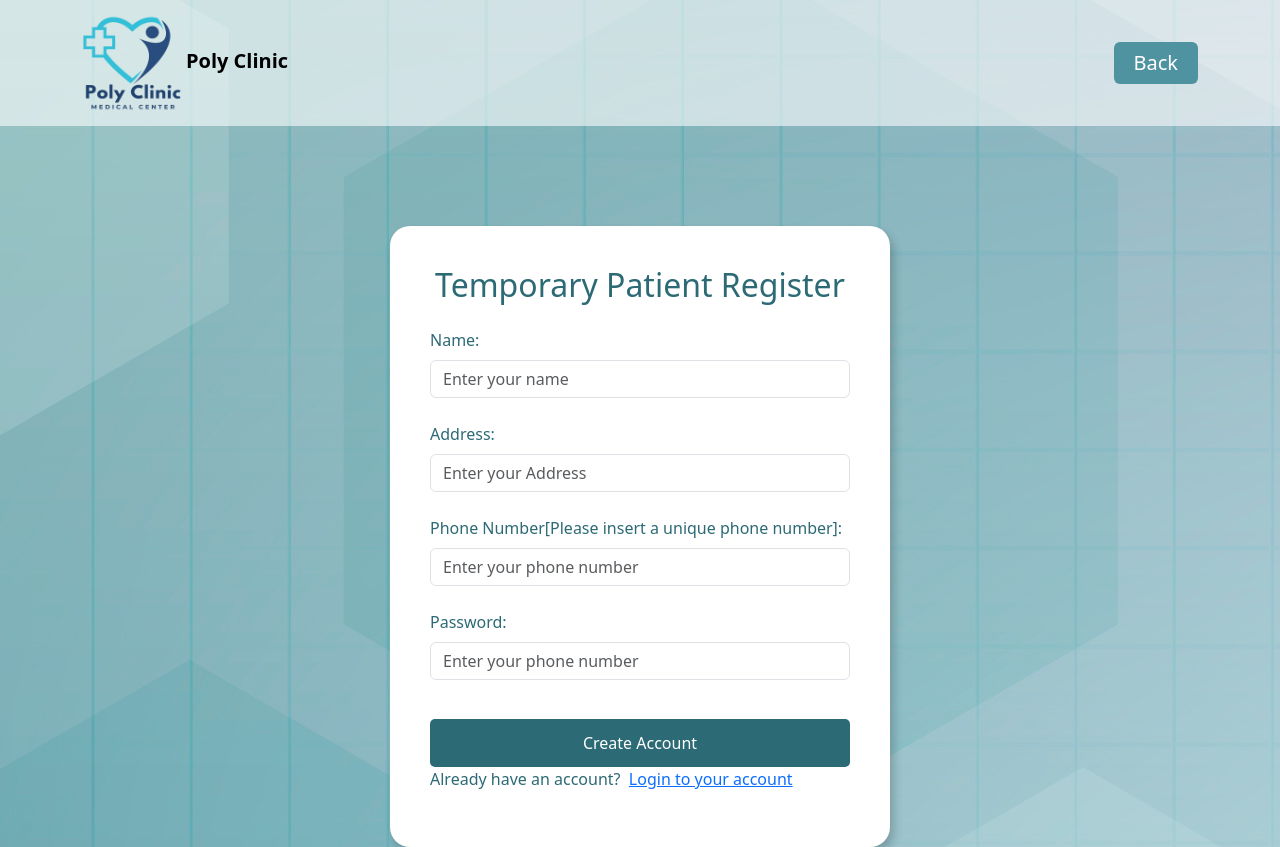
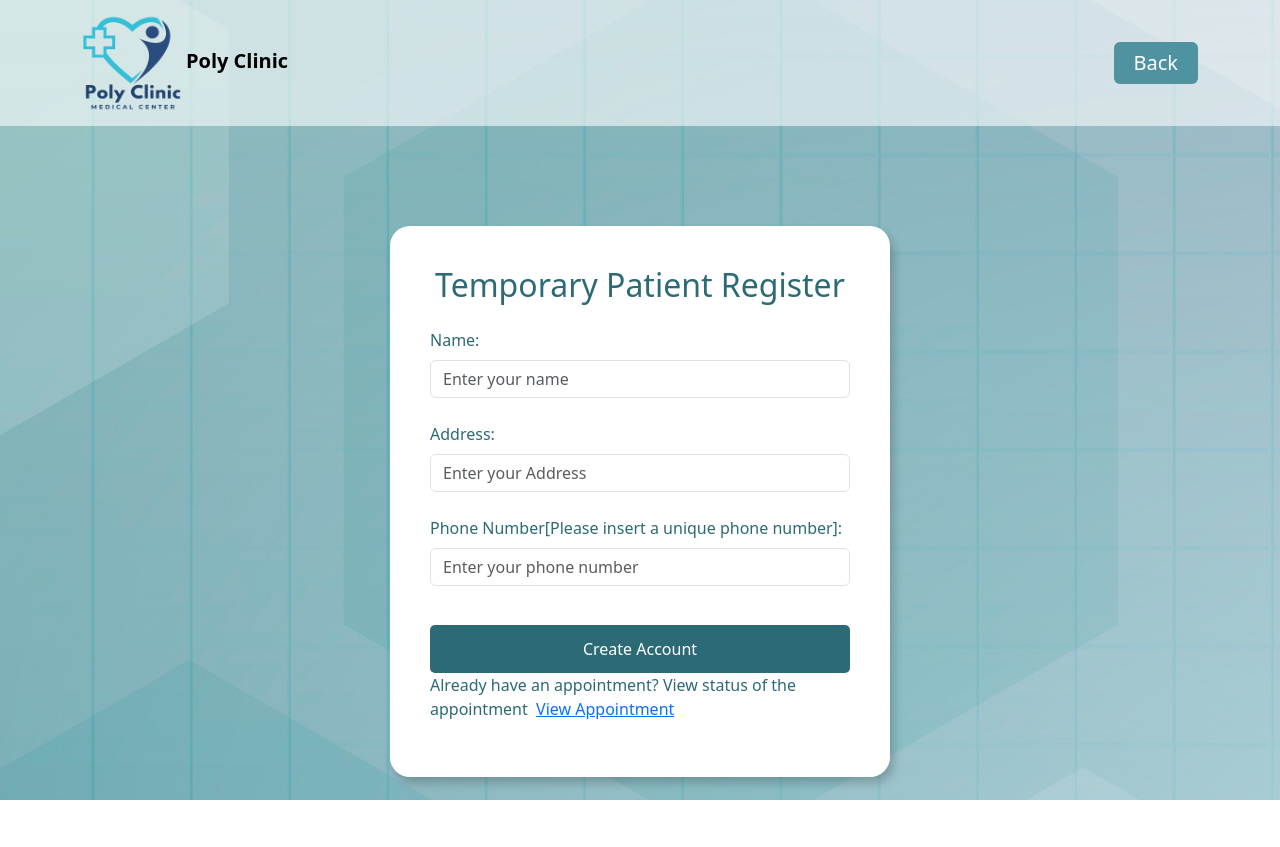
Before and after one commit to TharuHiru/Medical_Center_Management_System, a Next.js app in the folder frontend/: page /TemporySignUp in a window 1280 px wide. After the commit the page ends 800 px from the top, so only its background shows below. Built offline with nearby package versions, Linux system fonts and the light colour scheme; no server answers.

Commit message:
updated tenpory patient frontend

```diff
--- a/frontend/src/Services/temporaryAppointmentService.js
+++ b/frontend/src/Services/temporaryAppointmentService.js
@@ -48,6 +48,7 @@ export const checkExistingAppointment = async (name, phone, selectedDate) => {
   return !docs.empty;
 };
 
+//create temporary appointment
 export const createTemporaryAppointment = async (name, phone, selectedDate) => {
   const identifier = getIdentifier(name, phone);
   const dateStr = getFormattedDate(selectedDate);
@@ -65,6 +66,7 @@ export const createTemporaryAppointment = async (name, phone, selectedDate) => {
   });
 };
 
+// change temporary appoinrmtment into permanat one
 export const createAppointment = async (patientID, appointmentDate) => {
   const docID = `${appointmentDate}_${patientID}`; // unique per day per patient
   const appointmentRef = doc(db, "appointments", docID);
--- a/frontend/src/app/TemporySignUp/page.js
+++ b/frontend/src/app/TemporySignUp/page.js
@@ -12,7 +12,6 @@ const TemporySignUp = () => {
     name: "",
     address: "",
     phone: "",
-    password: "",
   });
 
   const router = useRouter(); // Initialize the router
@@ -88,25 +87,12 @@ const TemporySignUp = () => {
                 required
               />
             </div>
-            <div className="mb-4">
-              <label htmlFor="passworde" className="form-label">Password:</label>
-              <input
-                type="password"
-                className="form-control"
-                placeholder="Enter your phone number"
-                id="password"
-                name="password"
-                value={formData.password}
-                onChange={handleChange}
-                required
-              />
-            </div>
             <button type="submit" className="btn btn-primary w-100 loginBtn">
               Create Account
             </button>
             <p>
-                Already have an account? &nbsp;
-                <Link href="/TemporyLogin">Login to your account</Link>
+                Already have an appointment? View status of the appointment &nbsp;
+                <Link href="/TemporyLogin">View Appointment</Link>
             </p>
           </form>
         </div>
```
